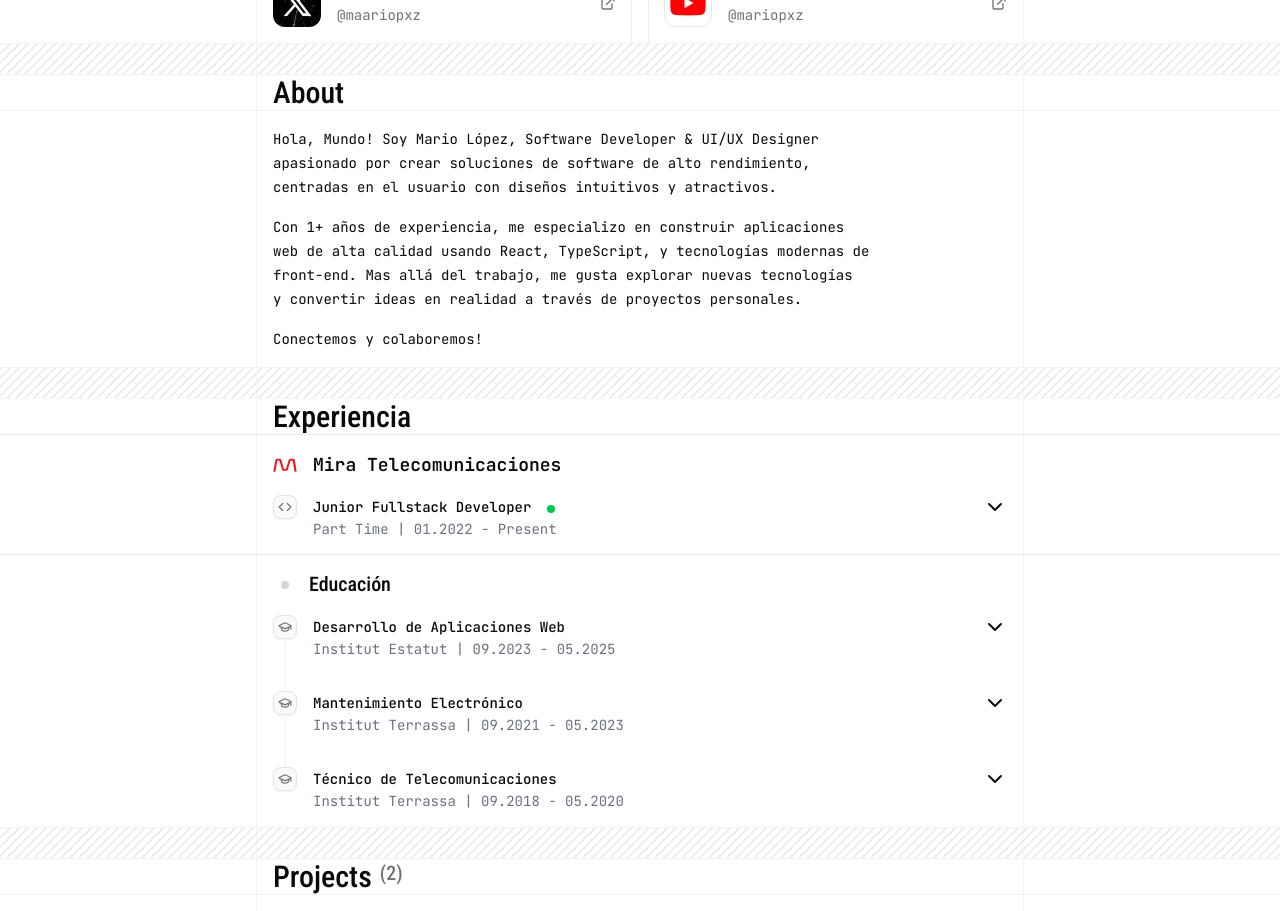
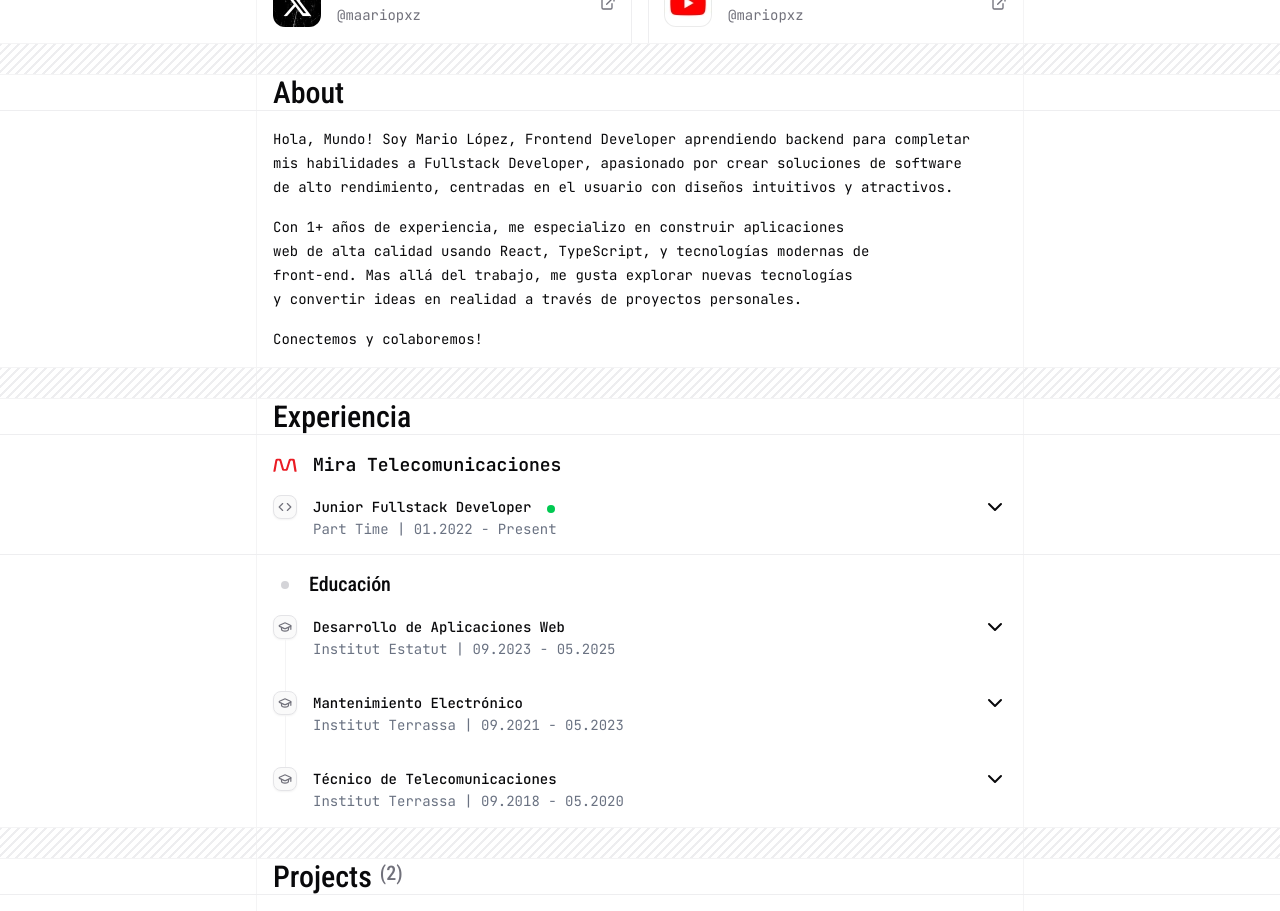
Before and after one commit to mariopxz/mariopxz-portfolio, a React (Vite) app: page / in a window 1280 px wide. Shown: the part 860-1771 px from the top of the page. Built offline with nearby package versions, Linux system fonts and the light colour scheme.

Commit message:
fix: actualizar la descripción del desarrollador en el componente About

```diff
--- a/src/components/About.tsx
+++ b/src/components/About.tsx
@@ -8,7 +8,7 @@ const About = () => {
       </div>
       <div className="flex flex-col py-4 font-mono gap-4 text-balance text-foreground text-sm leading-6">
         <p>
-          Hola, Mundo! Soy Mario López, Software Developer & UI/UX Designer
+          Hola, Mundo! Soy Mario López, Frontend Developer aprendiendo backend para completar mis habilidades a Fullstack Developer,
           apasionado por crear soluciones de software de alto rendimiento,
           centradas en el usuario con diseños intuitivos y atractivos.
         </p>
```
